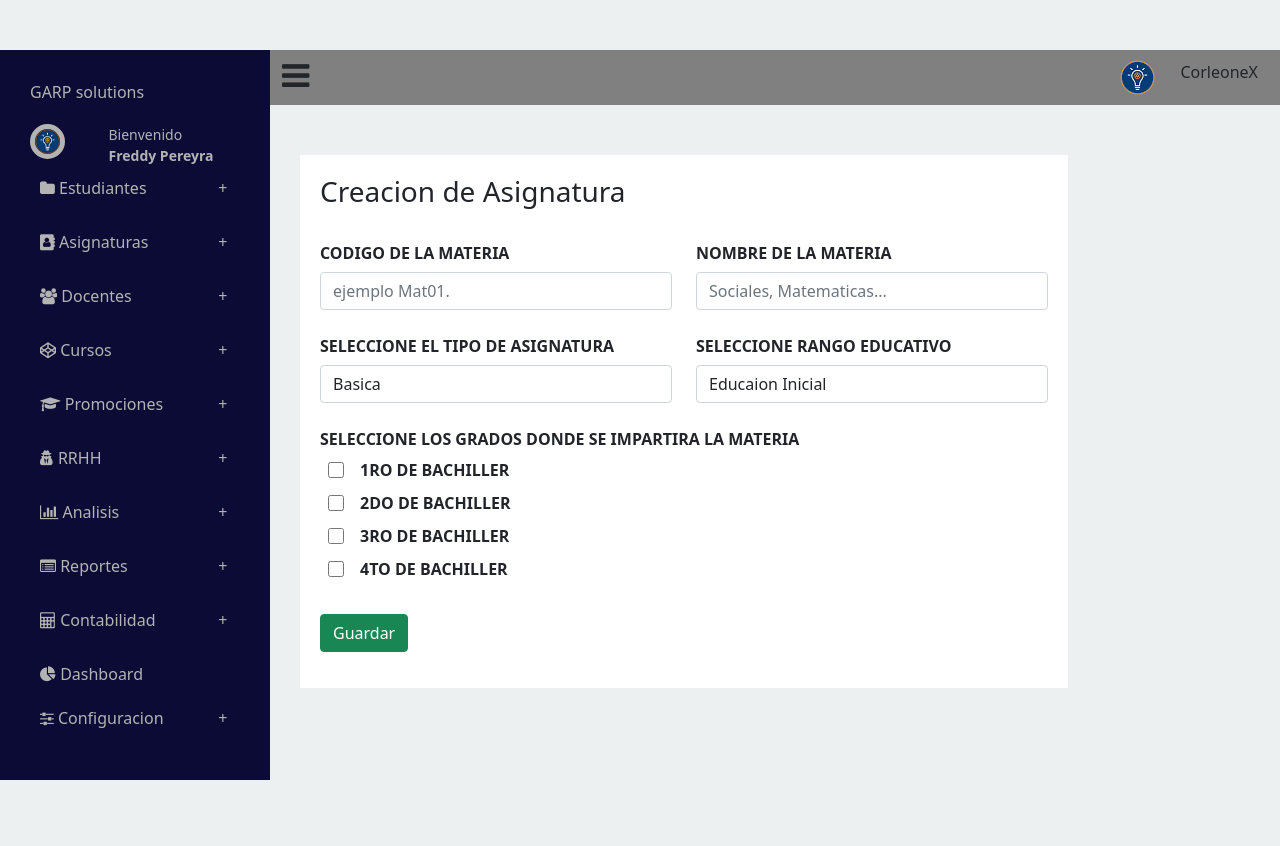
After one commit to garpsolutions/writedbook, a PHP site: page /views/asignaturas/crear_asignatura.php in a window 1280 px wide. The commit adds this page. Run offline with PHP 8.4, Linux system fonts and the light colour scheme; some libraries are stand-ins or nearby versions; some web fonts are replaced.

Commit message:
add algunas cosas

```diff
--- /dev/null
+++ b/views/asignaturas/crear_asignatura.php
@@ -0,0 +1,74 @@
+<?php
+include("../menu_lateral.php");
+?>
+<div id="form-estudiantes" style="background-color: white; margin-top:50px; width:60%; padding:20px; margin-left:300px;">
+    <div>
+    <form action="" method="post">
+      <h3> Creacion de Asignatura </h3>
+        <div class="row">
+
+
+
+        <div class="col-md-6"><br>
+        <label for=""> Codigo de la Materia</label>
+                <input class="form-control" type="text" placeholder="ejemplo Mat01." name="" id="" require>
+        </div>
+
+        <div class="col-md-6"><br>
+        <label for=""> Nombre de la Materia</label>
+                <input class="form-control" type="text" placeholder="Sociales, Matematicas..." name="" id="" require>
+        </div>
+
+        <div class="col-md-6"><br>
+        <label for=""> Seleccione el Tipo de Asignatura</label>
+            <select class="form-control" name="meal_preference" id="meal_preference"    >
+                <option value="Asiganatura">Basica</option>
+                <option value="Naturales">Tecnica</option>
+                <option value="Naturales">Extraricular</option>
+                <option value="Naturales">Metodologica</option>
+                <option value="Naturales">Otras</option>
+            </select>
+            </div>
+
+
+
+        <div class="col-md-6"><br>
+        <label for="">
+                    Seleccione Rango Educativo</label>
+            <select class="form-control" name="meal_preference" id="meal_preference"    >
+                <option value="Asiganatura">Educaion Inicial</option>
+                <option value="Naturales">Educacion Basica</option>
+                <option value="Naturales">Educacion Media</option>
+                <option value="Naturales">Educacion Tecnico</option>
+
+            </select>
+            </div>
+
+            <div class="col-md-12"><br>
+            <label for="">Seleccione los Grados donde se Impartira La Materia</label>
+            <div class="form-check form-switch">
+                  <input class="form-check-input" type="checkbox" id="flexSwitchCheckDefault">
+                  <label class="form-check-label" for="flexSwitchCheckDefault">1ro de Bachiller</label>
+            </div>
+            <div class="form-check form-switch">
+                  <input class="form-check-input" type="checkbox" id="flexSwitchCheckDefault">
+                  <label class="form-check-label" for="flexSwitchCheckDefault">2do de Bachiller</label>
+            </div>
+            <div class="form-check form-switch">
+                  <input class="form-check-input" type="checkbox" id="flexSwitchCheckDefault">
+                  <label class="form-check-label" for="flexSwitchCheckDefault">3ro de Bachiller</label>
+            </div>
+            <div class="form-check form-switch">
+                  <input class="form-check-input" type="checkbox" id="flexSwitchCheckDefault">
+                  <label class="form-check-label" for="flexSwitchCheckDefault">4to de Bachiller</label>
+            </div>
+            </div>
+
+            <div class="col-md-12"><br>
+                <button class="btn btn-success">Guardar</button>
+            </div>
+
+        </form>
+        </div>
+    </div>
+</div>
--- a/views/asignaturas/datosnotas.php
+++ b/views/asignaturas/datosnotas.php
@@ -5,6 +5,7 @@
         <div class="row">
 
         <div class="col-md-6"><br>
+
             <select class="form-control" name="meal_preference" id="meal_preference"    >
                 <option value="Asiganatura">Asignaturas</option>
                 <option value="Naturales">Naturales</option>
--- a/views/menu_lateral.php
+++ b/views/menu_lateral.php
@@ -43,6 +43,12 @@
                     +
                 </div>
             <div class="submenu-ancho docentes-menu-ancho">
+
+            <div>
+                <a href="../asignaturas/crear_asignatura.php">Crear Asignatura</a>
+                    <hr>
+                </div>
+
                 <div>
                 <a href="../proyectos/nuevo.php">Planificación</a>
                     <hr>
```
